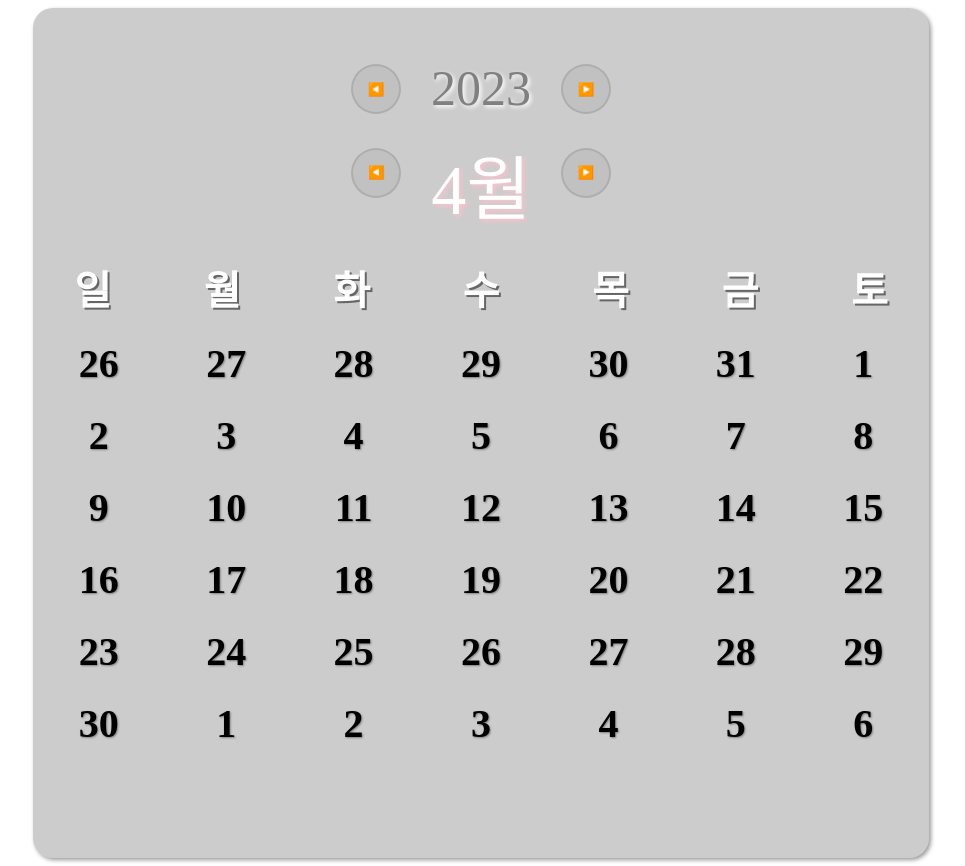
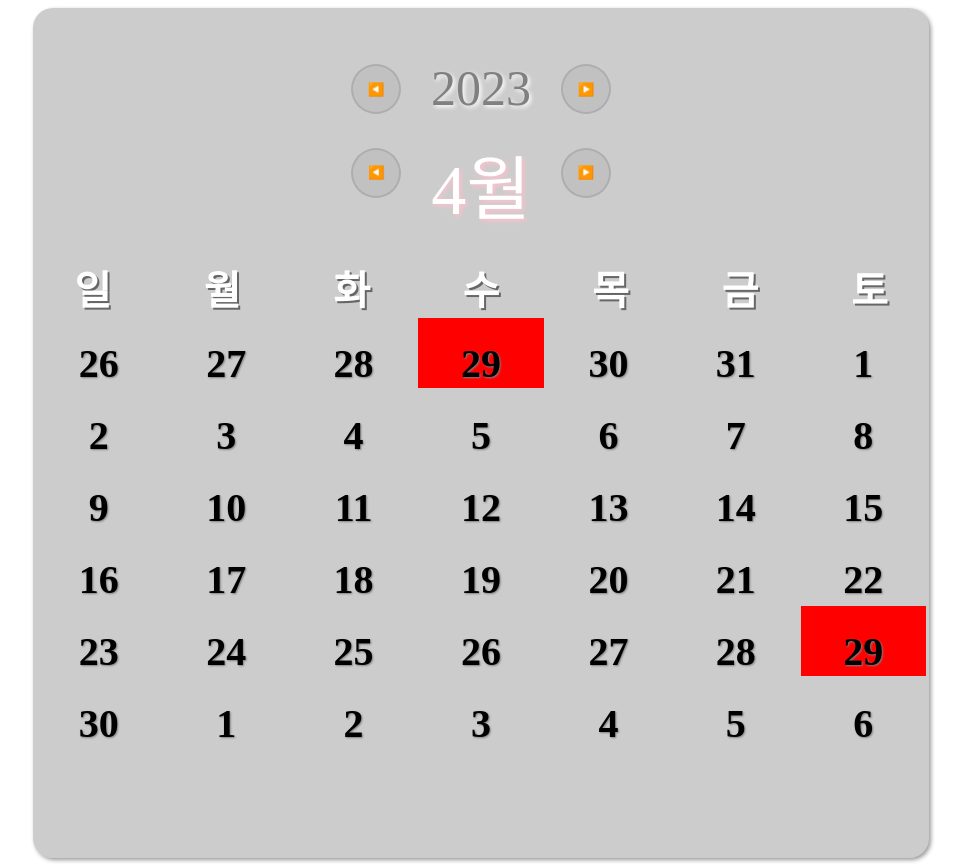
Before and after one commit to minsun0714/Diet_Diary_App, a React (Create React App) app: page / in a window 1280 px wide. Shown: the whole page, without its empty margins (159-1124 px from the left). Built offline with nearby package versions, Linux system fonts and the light colour scheme.

Commit message:
✨ 오늘 날짜일 경우 배경을 red로 지정

```diff
--- a/src/components/Dates.tsx
+++ b/src/components/Dates.tsx
@@ -6,7 +6,10 @@ const DatesContainer = styled.tbody`
 `;
 
 type EachDatesProps = {
-  today: number;
+  today: {
+    month: number;
+    date: number;
+  };
 };
 //
 const EachDate = styled.th<EachDatesProps>`
@@ -14,8 +17,13 @@ const EachDate = styled.th<EachDatesProps>`
   padding-top: 22px;
   width: 10vw;
   text-shadow: 1px 1px 2px gray;
-  color: ${(props) => {
-    return props.today === props.children ? "black" : "black";
+  background-color: ${(props) => {
+    const date = new Date();
+    const thisMonth = date.getMonth();
+    return props.today.month === thisMonth &&
+      props.today.date === props.children
+      ? "red"
+      : "null";
   }};
   &:hover {
     color: pink;
@@ -78,7 +86,7 @@ function Dates({ year, month }: DatesProps) {
   }
 
   const now = Date.now();
-  const today = date.getDate();
+  const today = { month, date: date.getDate() };
   const showDates = daysOfThisMonth.map((week, i) => (
     <tr key={now + i}>
       {week.map((date, j) => (
```
